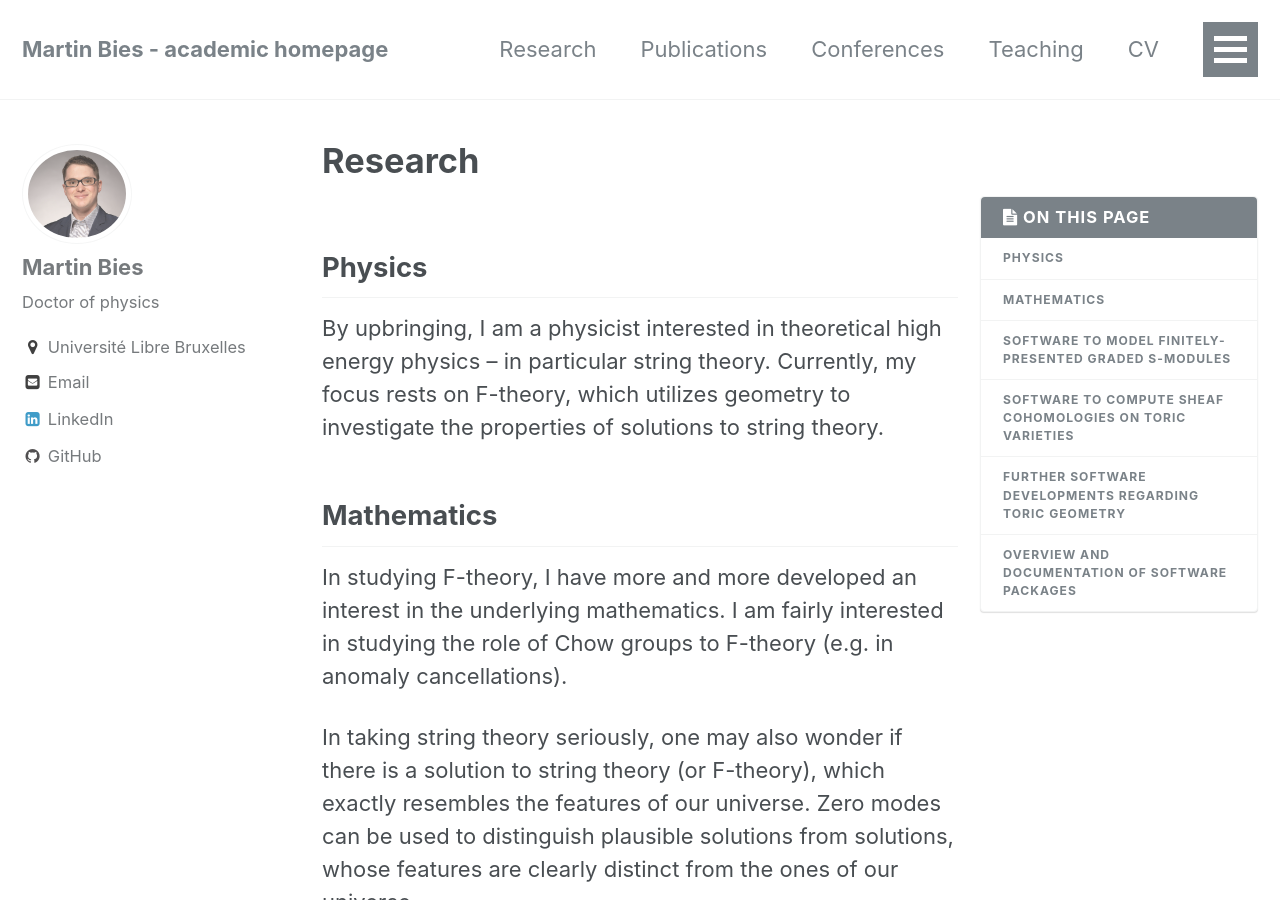
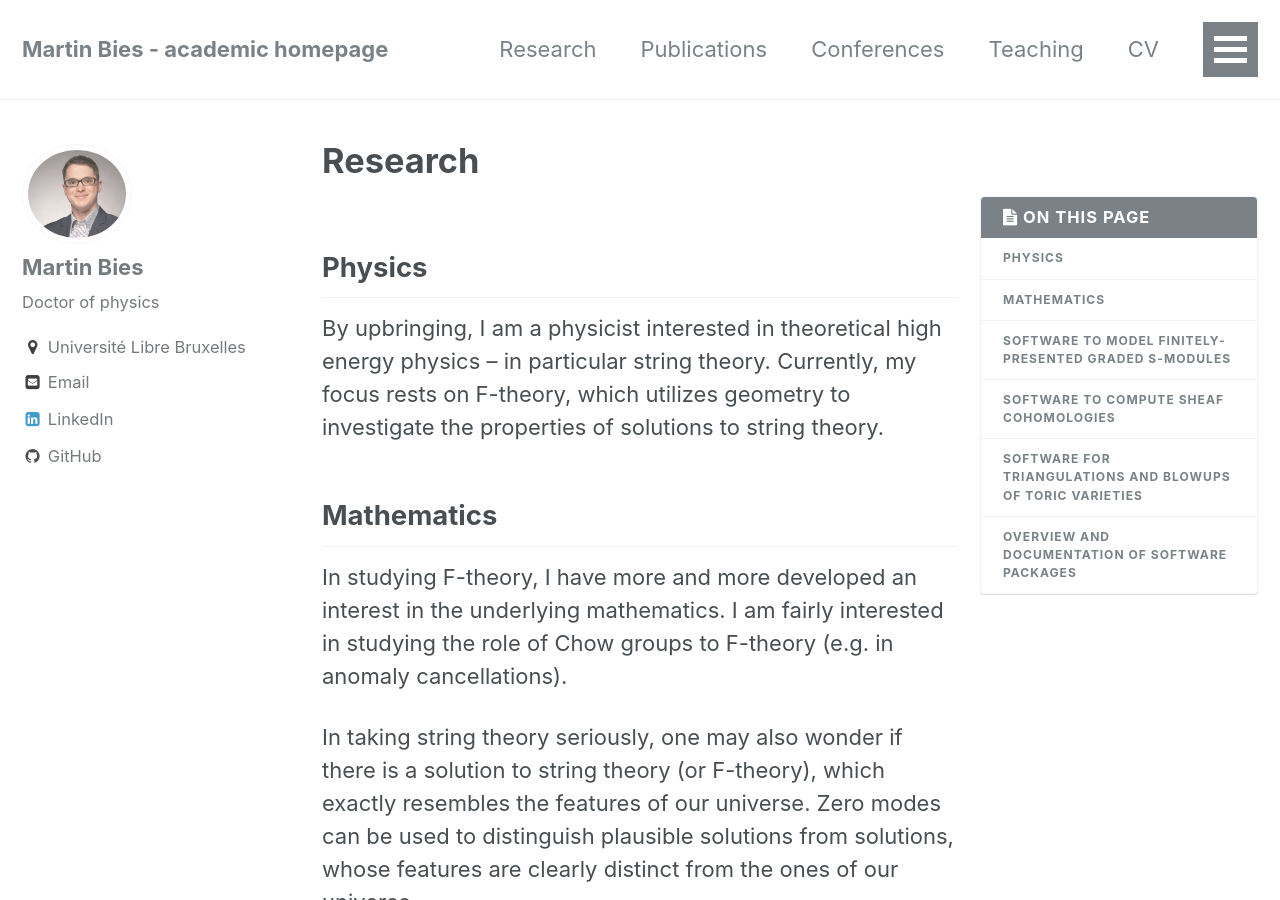
Before and after one commit to MartinBies/MartinBies.github.io, a Jekyll site: the page built from _pages/research.md, in a window 1280 px wide and 900 px high. Built offline with Jekyll 4.4.1, drawn with Linux system fonts in a browser that asks for light colours; some of the changed text lies outside the part shown.

Commit message:
Adjusted names of sections to make overview of research nicer

```diff
--- a/_pages/research.md
+++ b/_pages/research.md
@@ -35,7 +35,7 @@ By know, the concept of a *PresentationCategory* has been well understood in a [
 
 
 
-## Software to compute sheaf cohomologies on toric varieties
+## Software to compute sheaf cohomologies
 
 To make use of finitely-presented graded S-modules as models for coherent sheaves and to compute sheaf cohomologies based on these models, I have made extensions to the package
 
@@ -59,7 +59,7 @@ I plan to extend this package soon to make the functionality of the *Koszul-exte
 
 
 
-## Further software developments regarding toric geometry
+## Software for triangulations and blowups of toric varieties
 
 Recently, triangulations of toric varieties have been increasingly important to me. I have thus written the package
 
```
